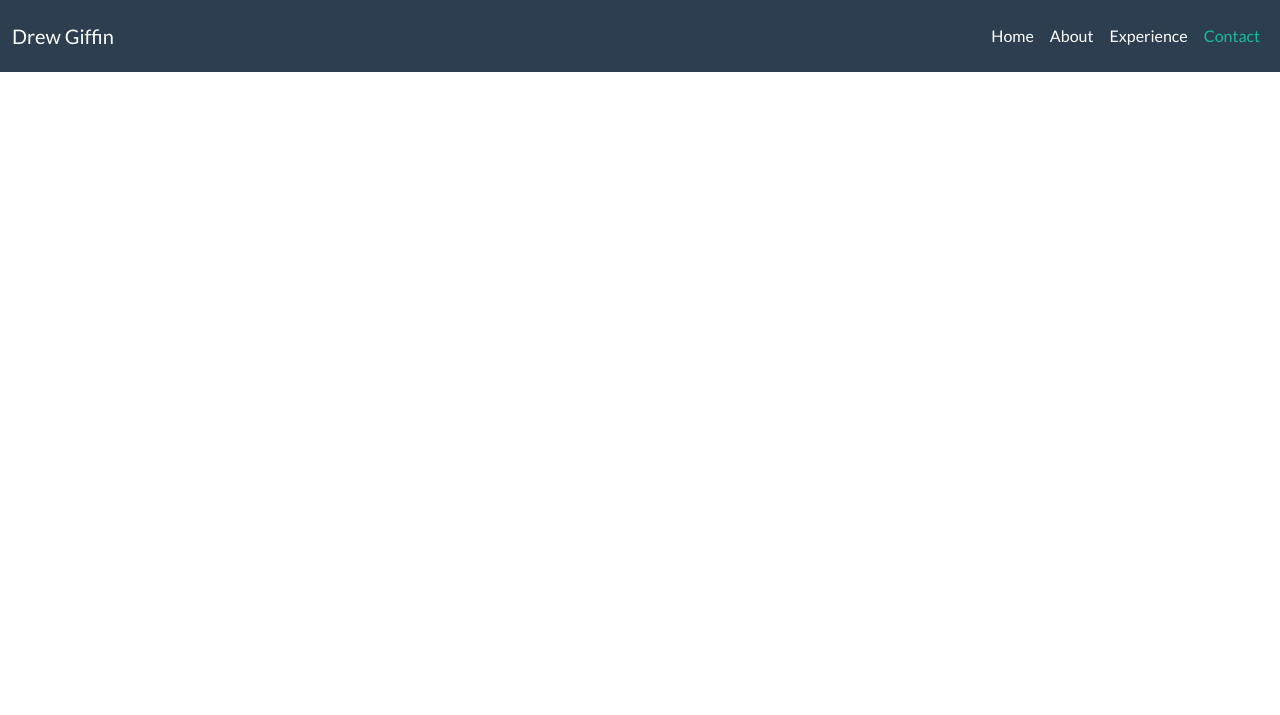
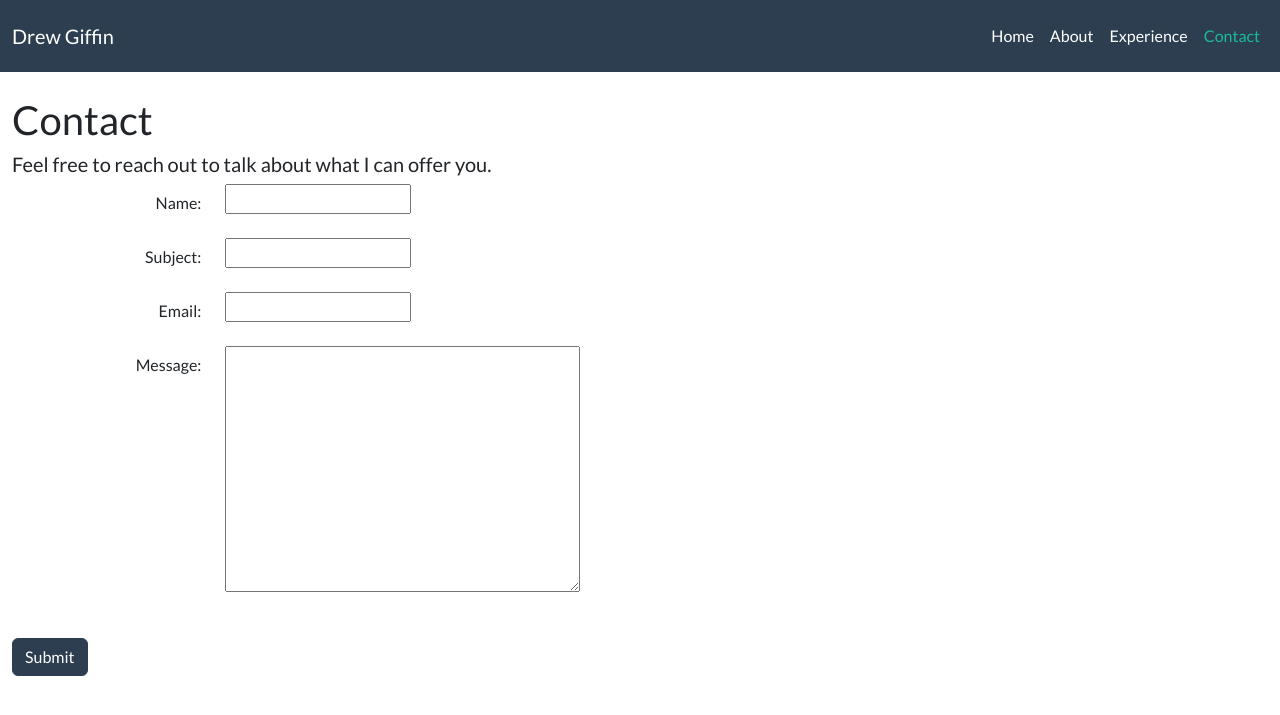
Before and after one commit to drewgiffin/drewgiffindev, a Django app: page /contact in a window 1280 px wide. Shown: the top 715 px of the page. Run offline with Django 4.2, Linux system fonts and the light colour scheme; some libraries are stand-ins or nearby versions.

Commit message:
Created basic contact form, no functionality yet

```diff
--- /dev/null
+++ b/core/forms.py
@@ -0,0 +1,8 @@
+from django import forms
+from django.core.validators import RegexValidator
+
+class ContactForm(forms.Form):
+    name = forms.CharField(label="Name", max_length=100)
+    subject = forms.CharField(label="Subject", max_length=100)
+    email = forms.EmailField(label="Email", max_length=100, required=False)
+    message = forms.CharField(label="Message", max_length=1000, widget=forms.Textarea)
--- a/core/templates/contact.html
+++ b/core/templates/contact.html
@@ -1,4 +1,26 @@
 {% extends "base.html" %}
 {% block content %}
-
+    <br>
+    {% if form %}
+        <h2>Contact</h2>
+        <h5>Feel free to reach out to talk about what I can offer you.</h5>
+        <form method="post">
+            {% csrf_token %}
+            {% for field in form %}
+                <div class="mb-3 row">
+                    <label for="{{ field.id_for_label }}" class="col-sm-2 col-form-label text-end">
+                        {{ field.label }}:
+                    </label>
+                    <div class="col-sm-10">
+                        {{ field }}
+                    </div>
+                </div>
+            {% endfor %}
+            <br>
+            <input type="submit" value="Submit" class="btn btn-primary">
+        </form>
+    {% else %}
+        <h2>Thanks for reaching out!</h2>
+        <h5>I will get back to you as soon as I can.</h5>
+    {% endif %}
 {% endblock %}
--- a/core/views.py
+++ b/core/views.py
@@ -1,5 +1,6 @@
-from django.http import HttpResponse
 from django.shortcuts import render
+
+from .forms import ContactForm
 
 def index(request):
     return render(request, "home.html")
@@ -11,4 +12,8 @@ def experience(request):
     return render(request, "experience.html")
 
 def contact(request):
-    return render(request, "contact.html")
+    if request.method == "POST":
+        return render(request, "contact.html")
+    else:
+        form = ContactForm()
+        return render(request, "contact.html", {"form": form})
```
